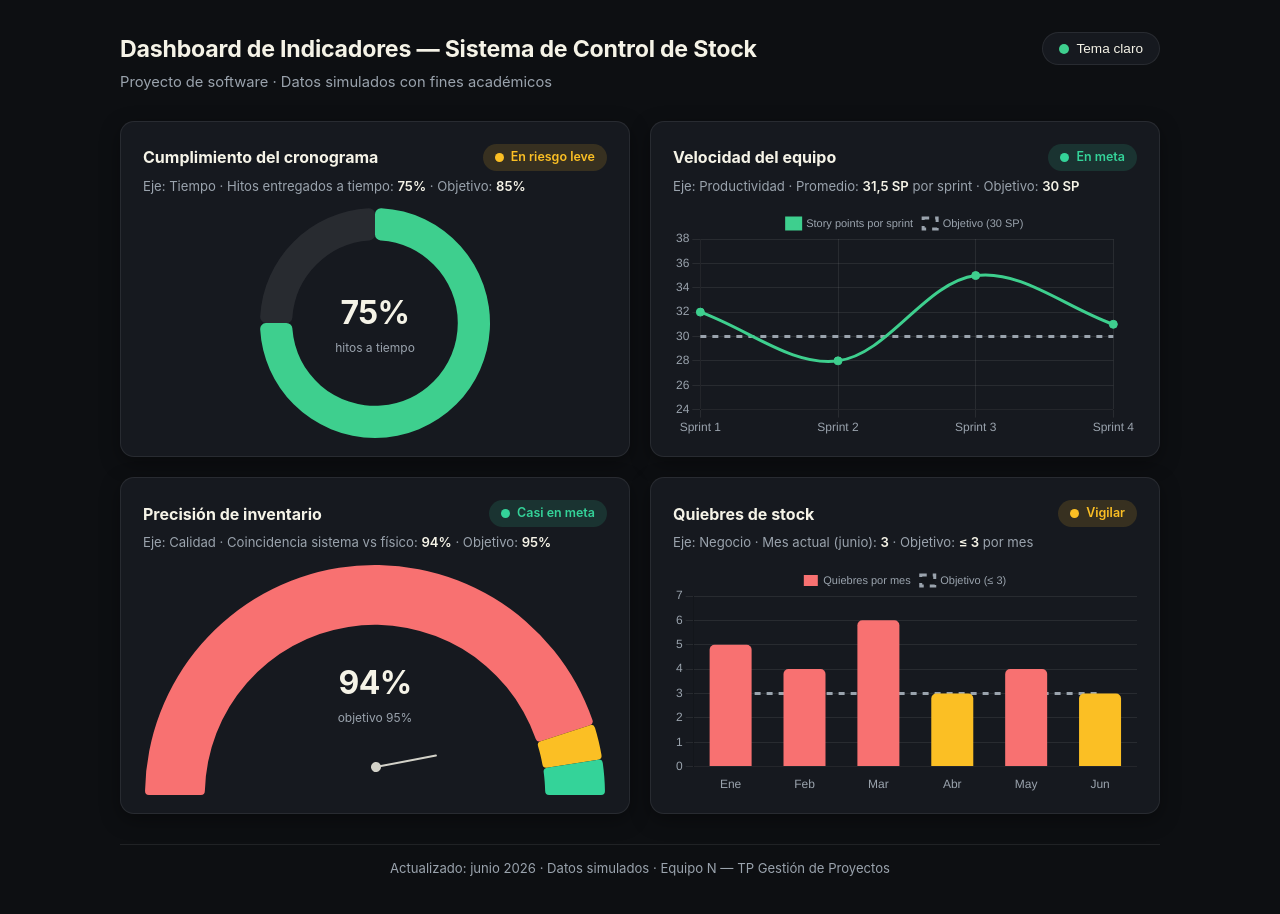
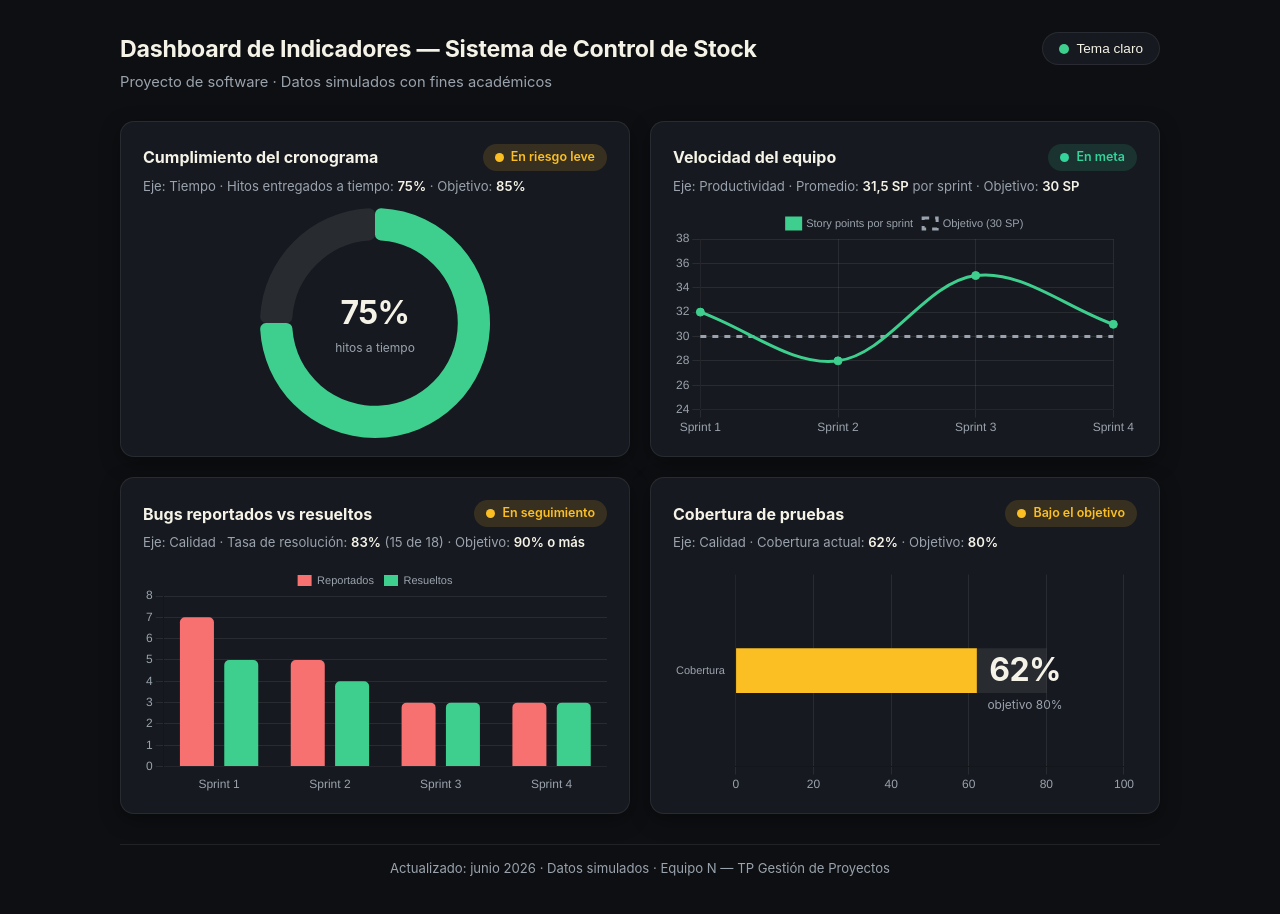
Before and after one commit to Alanv3514/Dashboard-GDS-TP10, a plain HTML site: page index.html in a window 1280 px wide. Drawn offline with nearby package versions, Linux system fonts and the light colour scheme.

Commit message:
fix: indicadores de proyecto (bugs y cobertura) en lugar de metricas del producto

```diff
--- a/index.html
+++ b/index.html
@@ -139,31 +139,6 @@
   .center-label .big { font-size: 2rem; font-weight: 700; letter-spacing: -0.02em; }
   .center-label .small { font-size: 0.75rem; color: var(--muted); margin-top: 2px; }
 
-  .needle {
-    position: absolute;
-    left: 50%;
-    bottom: 12%;
-    width: 2px;
-    height: 62px;
-    background: var(--text);
-    border-radius: 2px;
-    transform-origin: bottom center;
-    transform: rotate(79.2deg); /* 94 % sobre la escala semicircular (0-100) */
-    pointer-events: none;
-    opacity: 0.85;
-  }
-  .needle::before {
-    content: "";
-    position: absolute;
-    left: 50%;
-    bottom: -5px;
-    width: 10px;
-    height: 10px;
-    border-radius: 50%;
-    background: var(--text);
-    transform: translateX(-50%);
-  }
-
   footer {
     margin-top: 30px;
     color: var(--muted);
@@ -211,28 +186,27 @@
       <div class="viz"><canvas id="chartVelocidad"></canvas></div>
     </section>
 
-    <!-- KPI 3: Precisión de inventario -->
+    <!-- KPI 3: Bugs reportados vs resueltos -->
     <section class="card">
       <div class="card-head">
-        <span class="kpi-name">Precisión de inventario</span>
-        <span class="pill green"><span class="dot"></span>Casi en meta</span>
+        <span class="kpi-name">Bugs reportados vs resueltos</span>
+        <span class="pill amber"><span class="dot"></span>En seguimiento</span>
       </div>
-      <div class="kpi-meta">Eje: Calidad · Coincidencia sistema vs físico: <strong>94%</strong> · Objetivo: <strong>95%</strong></div>
-      <div class="viz">
-        <canvas id="chartPrecision"></canvas>
-        <div class="needle" aria-hidden="true"></div>
-        <div class="center-label" style="padding-top: 26px;"><span class="big">94%</span><span class="small">objetivo 95%</span></div>
-      </div>
+      <div class="kpi-meta">Eje: Calidad · Tasa de resolución: <strong>83%</strong> (15 de 18) · Objetivo: <strong>90% o más</strong></div>
+      <div class="viz"><canvas id="chartBugs"></canvas></div>
     </section>
 
-    <!-- KPI 4: Quiebres de stock -->
+    <!-- KPI 4: Cobertura de pruebas -->
     <section class="card">
       <div class="card-head">
-        <span class="kpi-name">Quiebres de stock</span>
-        <span class="pill amber"><span class="dot"></span>Vigilar</span>
+        <span class="kpi-name">Cobertura de pruebas</span>
+        <span class="pill amber"><span class="dot"></span>Bajo el objetivo</span>
       </div>
-      <div class="kpi-meta">Eje: Negocio · Mes actual (junio): <strong>3</strong> · Objetivo: <strong>≤ 3</strong> por mes</div>
-      <div class="viz"><canvas id="chartQuiebres"></canvas></div>
+      <div class="kpi-meta">Eje: Calidad · Cobertura actual: <strong>62%</strong> · Objetivo: <strong>80%</strong></div>
+      <div class="viz">
+        <canvas id="chartCobertura"></canvas>
+        <div class="center-label" style="padding-left: 240px;"><span class="big">62%</span><span class="small">objetivo 80%</span></div>
+      </div>
     </section>
 
   </main>
@@ -255,15 +229,6 @@
 
   function cssVar(name) {
     return getComputedStyle(root).getPropertyValue(name).trim();
-  }
-
-  /* Gauge: aguja decorativa según valor */
-  function setNeedle() {
-    var needle = document.querySelector(".needle");
-    if (!needle) return;
-    var pct = 94; // valor actual del KPI Precisión de inventario
-    var angle = (pct / 100) * 180 - 90;
-    needle.style.transform = "rotate(" + angle + "deg)";
   }
 
   function palette() {
@@ -356,59 +321,26 @@
       }
     }));
 
-    /* ---------- KPI 3: Precisión — gauge semicircular con zonas ---------- */
-    charts.push(new Chart(document.getElementById("chartPrecision"), {
-      type: "doughnut",
-      data: {
-        labels: ["Crítico (menos de 90%)", "Zona de atención (90–95%)", "Meta (95% o más)"],
-        datasets: [{
-          data: [90, 5, 5],
-          backgroundColor: [p.red, p.amber, p.green],
-          borderWidth: 0,
-          borderRadius: 4
-        }]
-      },
-      options: {
-        rotation: -90,
-        circumference: 180,
-        cutout: "74%",
-        maintainAspectRatio: false,
-        plugins: {
-          legend: { display: false },
-          tooltip: { enabled: true }
-        }
-      }
-    }));
-
-    /* ---------- KPI 4: Quiebres — barras por umbral + línea de objetivo ---------- */
-    var meses = ["Ene", "Feb", "Mar", "Abr", "May", "Jun"];
-    var quiebres = [5, 4, 6, 3, 4, 3];
-    var colorBarras = quiebres.map(function (v) {
-      if (v > 3) return p.red;      // supera el objetivo
-      if (v === 3) return p.amber;  // en el límite
-      return p.green;               // bajo el objetivo
-    });
-
-    charts.push(new Chart(document.getElementById("chartQuiebres"), {
+    /* ---------- KPI 3: Bugs — barras comparadas reportados vs resueltos ---------- */
+    var sprints = ["Sprint 1", "Sprint 2", "Sprint 3", "Sprint 4"];
+    charts.push(new Chart(document.getElementById("chartBugs"), {
       type: "bar",
       data: {
-        labels: meses,
+        labels: sprints,
         datasets: [
           {
-            label: "Quiebres por mes",
-            data: quiebres,
-            backgroundColor: colorBarras,
+            label: "Reportados",
+            data: [7, 5, 3, 3],        // total 18
+            backgroundColor: p.red,
             borderRadius: 5,
-            maxBarThickness: 42
+            maxBarThickness: 34
           },
           {
-            label: "Objetivo (≤ 3)",
-            type: "line",
-            data: [3, 3, 3, 3, 3, 3],
-            borderColor: p.muted,
-            borderDash: [6, 6],
-            pointRadius: 0,
-            fill: false
+            label: "Resueltos",
+            data: [5, 4, 3, 3],        // total 15 → tasa 83 %
+            backgroundColor: p.accent,
+            borderRadius: 5,
+            maxBarThickness: 34
           }
         ]
       },
@@ -421,9 +353,59 @@
           x: { ticks: { color: p.muted }, grid: { display: false } },
           y: {
             beginAtZero: true,
-            suggestedMax: 7,
+            suggestedMax: 8,
             ticks: { color: p.muted, stepSize: 1 },
             grid: { color: p.grid }
+          }
+        }
+      }
+    }));
+
+    /* ---------- KPI 4: Cobertura — barra de progreso horizontal + objetivo ---------- */
+    charts.push(new Chart(document.getElementById("chartCobertura"), {
+      type: "bar",
+      data: {
+        labels: ["Cobertura"],
+        datasets: [
+          {
+            label: "Alcanzado",
+            data: [62],
+            backgroundColor: p.amber,
+            borderRadius: 6,
+            barThickness: 44
+          },
+          {
+            label: "Restante hasta el objetivo (80 %)",
+            data: [18],
+            backgroundColor: p.track,
+            borderRadius: 6,
+            barThickness: 44
+          },
+          {
+            label: "Faltante al 100 %",
+            data: [20],
+            backgroundColor: "transparent",
+            barThickness: 44
+          }
+        ]
+      },
+      options: {
+        indexAxis: "y",
+        maintainAspectRatio: false,
+        plugins: {
+          legend: { display: false }
+        },
+        scales: {
+          x: {
+            stacked: true,
+            max: 100,
+            ticks: { color: p.muted, stepSize: 20 },
+            grid: { color: p.grid }
+          },
+          y: {
+            stacked: true,
+            ticks: { color: p.muted, font: { size: 11 } },
+            grid: { display: false }
           }
         }
       }
@@ -448,7 +430,6 @@
   var guardado = null;
   try { guardado = localStorage.getItem("dashboard-theme"); } catch (e) { /* sin almacenamiento */ }
   setTheme(guardado === "light" ? "light" : "dark", false);
-  setNeedle();
 })();
 </script>
 </body>
```
